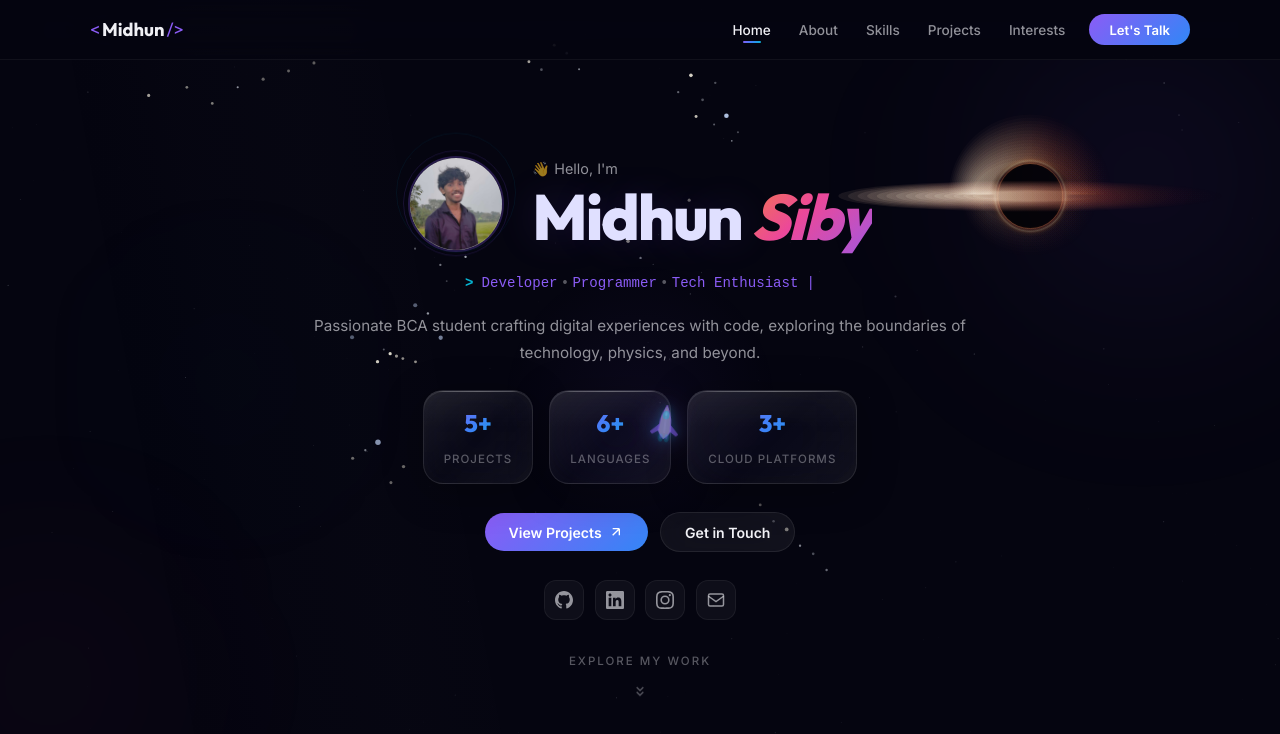
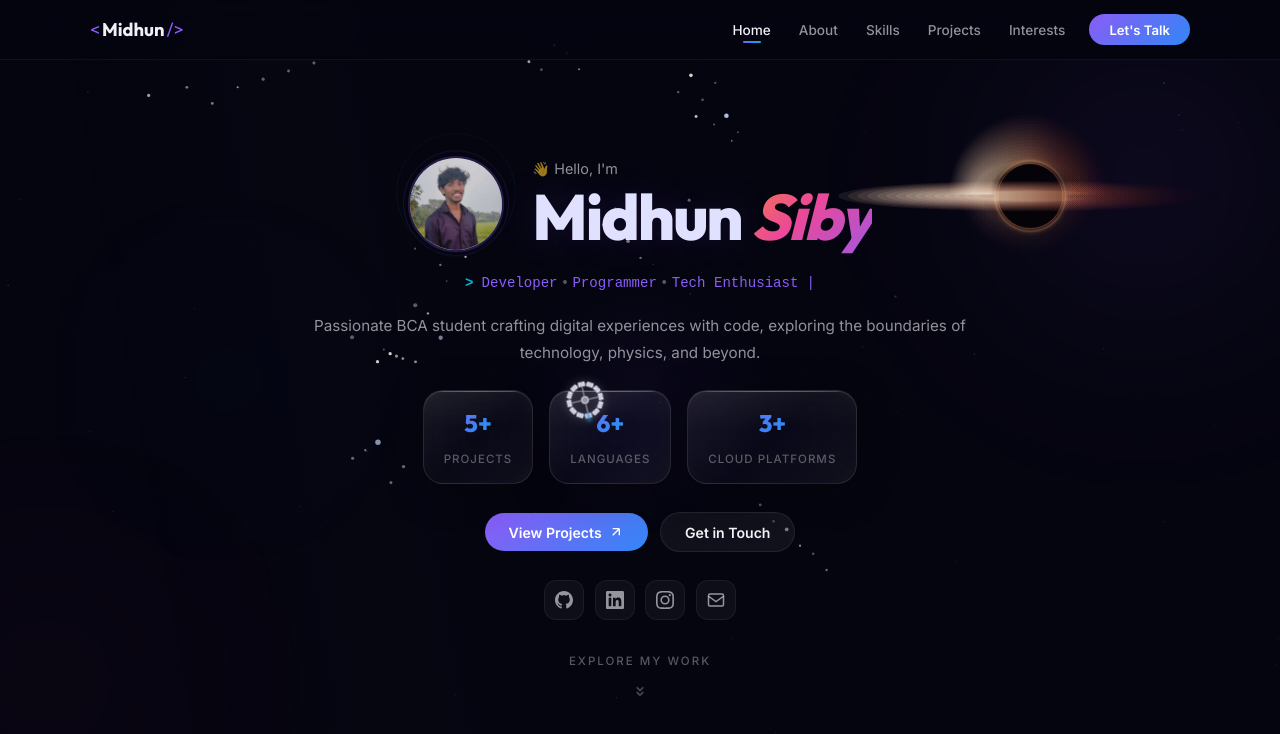
Before and after one commit to midhunsiby7/its_me_midhun, a React (Vite) app: page / in a window 1280 px wide. Shown: the top 734 px of the page. Built offline with nearby package versions, Linux system fonts and the light colour scheme.

Commit message:
feat: redesign cursor to Endurance spacecraft and use velocity-trailing physics

```diff
--- a/src/App.jsx
+++ b/src/App.jsx
@@ -37,9 +37,11 @@ function App() {
 
     let mouseX = window.innerWidth / 2;
     let mouseY = window.innerHeight / 2;
-    let craftX = mouseX + 30, craftY = mouseY + 30;
+    let lastMouseX = mouseX, lastMouseY = mouseY;
+    let craftX = mouseX, craftY = mouseY;
     let vx = 0, vy = 0;
     let craftAngle = 0;
+    let trailAngle = 0;
     let glowX = mouseX, glowY = mouseY;
 
     // Trail particles
@@ -59,30 +61,39 @@ function App() {
     let particles = [];
 
     const onMove = (e) => {
+      lastMouseX = mouseX;
+      lastMouseY = mouseY;
       mouseX = e.clientX;
       mouseY = e.clientY;
+
+      const dx = mouseX - lastMouseX;
+      const dy = mouseY - lastMouseY;
+      if (Math.sqrt(dx * dx + dy * dy) > 1.5) {
+        trailAngle = Math.atan2(dy, dx);
+      }
     };
     document.addEventListener('mousemove', onMove);
 
     const loop = () => {
-      // Offset target so the native Windows cursor is fully visible
-      const targetX = mouseX + 25;
-      const targetY = mouseY + 25;
+      // Spacecraft trails consistently BEHIND the direction of mouse movement
+      const trailDistance = 55; // Fixed space between cursor and Endurance
+      const targetX = mouseX - Math.cos(trailAngle) * trailDistance;
+      const targetY = mouseY - Math.sin(trailAngle) * trailDistance;
 
-      // Realistic spring physics for smooth, organic floating movement
-      const ax = (targetX - craftX) * 0.015; // Spring stiffness
-      const ay = (targetY - craftY) * 0.015;
+      // Realistic, slow spring physics for a heavy, massive spacecraft feel
+      const ax = (targetX - craftX) * 0.007; // Very soft spring
+      const ay = (targetY - craftY) * 0.007;
       vx += ax;
       vy += ay;
-      vx *= 0.88; // Damping (friction)
-      vy *= 0.88;
+      vx *= 0.93; // High friction so it floats smoothly
+      vy *= 0.93;
 
       craftX += vx;
       craftY += vy;
 
       // Rotate naturally towards the current velocity vector
       const speed = Math.sqrt(vx * vx + vy * vy);
-      if (speed > 0.5) {
+      if (speed > 0.1) {
         const targetAngle = Math.atan2(vy, vx) * (180 / Math.PI) + 90;
         let angleDiff = targetAngle - craftAngle;
 
@@ -90,10 +101,10 @@ function App() {
         while (angleDiff > 180) angleDiff -= 360;
         while (angleDiff < -180) angleDiff += 360;
 
-        craftAngle += angleDiff * 0.08; // Smooth, slow rotation easing
+        craftAngle += angleDiff * 0.05; // Very slow, graceful rotation easing
       } else {
         // Very subtle idle floating rotation when still
-        craftAngle += Math.sin(Date.now() * 0.002) * 0.2;
+        craftAngle += Math.sin(Date.now() * 0.001) * 0.1;
       }
 
       craft.style.left = craftX + 'px';
@@ -107,11 +118,11 @@ function App() {
       glow.style.top = glowY + 'px';
 
       // Emit trail particles based on speed
-      if (speed > 1.5) {
+      if (speed > 1.2) {
         const angleRad = (craftAngle - 90) * (Math.PI / 180);
-        // Engine position (behind the spacecraft)
-        const engineX = craftX - Math.cos(angleRad) * 16;
-        const engineY = craftY - Math.sin(angleRad) * 16;
+        // Engine position (behind the Endurance ring, radius ~24)
+        const engineX = craftX - Math.cos(angleRad) * 22;
+        const engineY = craftY - Math.sin(angleRad) * 22;
 
         // Add particle with slight randomness
         particles.push({
@@ -181,25 +192,37 @@ function App() {
     <div className="app">
       <Starfield />
       <div ref={glowRef} className="cursor-glow" />
-      {/* Realistic spacecraft SVG cursor — larger and detailed */}
-      <svg ref={craftRef} className="cursor-spacecraft" width="36" height="44" viewBox="0 0 36 44" fill="none" xmlns="http://www.w3.org/2000/svg">
-        {/* Main fuselage */}
-        <path d="M18 2 C18 2 22 10 23 16 L24 28 L22 32 L18 36 L14 32 L12 28 L13 16 C14 10 18 2 18 2Z" fill="rgba(180, 160, 220, 0.6)" stroke="rgba(139, 92, 246, 0.8)" strokeWidth="0.6"/>
-        {/* Cockpit window */}
-        <ellipse cx="18" cy="12" rx="3" ry="4" fill="rgba(6, 182, 212, 0.35)" stroke="rgba(6, 182, 212, 0.5)" strokeWidth="0.4"/>
-        <ellipse cx="18" cy="11" rx="1.5" ry="2" fill="rgba(100, 220, 255, 0.25)"/>
-        {/* Left wing */}
-        <path d="M12 22 L4 30 L6 32 L12 28Z" fill="rgba(139, 92, 246, 0.5)" stroke="rgba(139, 92, 246, 0.6)" strokeWidth="0.4"/>
-        {/* Right wing */}
-        <path d="M24 22 L32 30 L30 32 L24 28Z" fill="rgba(139, 92, 246, 0.5)" stroke="rgba(139, 92, 246, 0.6)" strokeWidth="0.4"/>
-        {/* Center stripe */}
-        <path d="M18 6 L18 30" stroke="rgba(200, 180, 255, 0.2)" strokeWidth="0.8"/>
-        {/* Engine glow — left */}
-        <ellipse cx="15" cy="35" rx="2.5" ry="4" fill="rgba(6, 182, 212, 0.2)"/>
-        <ellipse cx="15" cy="34" rx="1.2" ry="2.5" fill="rgba(139, 92, 246, 0.25)"/>
-        {/* Engine glow — right */}
-        <ellipse cx="21" cy="35" rx="2.5" ry="4" fill="rgba(6, 182, 212, 0.2)"/>
-        <ellipse cx="21" cy="34" rx="1.2" ry="2.5" fill="rgba(139, 92, 246, 0.25)"/>
+      {/* Endurance Spacecraft SVG (Interstellar) */}
+      <svg ref={craftRef} className="cursor-spacecraft" width="56" height="56" viewBox="0 0 56 56" fill="none" xmlns="http://www.w3.org/2000/svg" style={{ filter: 'drop-shadow(0px 0px 4px rgba(255,255,255,0.2))' }}>
+        {/* Central Hub */}
+        <circle cx="28" cy="28" r="4" fill="rgba(200, 200, 210, 0.9)" />
+        <circle cx="28" cy="28" r="2" fill="rgba(100, 100, 110, 0.8)" />
+
+        {/* Connection Spokes */}
+        <line x1="28" y1="12" x2="28" y2="44" stroke="rgba(160, 160, 175, 0.7)" strokeWidth="1.5" />
+        <line x1="12" y1="28" x2="44" y2="28" stroke="rgba(160, 160, 175, 0.7)" strokeWidth="1.5" />
+
+        {/* Main Ring */}
+        <circle cx="28" cy="28" r="16" stroke="rgba(140, 140, 155, 0.8)" strokeWidth="1.5" />
+
+        {/* 12 Ring Modules */}
+        {Array.from({ length: 12 }).map((_, i) => {
+          const angle = (i * 30) * (Math.PI / 180);
+          const x = 28 + Math.cos(angle) * 16;
+          const y = 28 + Math.sin(angle) * 16;
+          const rot = i * 30 + 90; // Align module tangent to the ring
+          return (
+            <g key={i} transform={`rotate(${rot} ${x} ${y})`}>
+              <rect x={x - 3.5} y={y - 2.5} width="7" height="5" rx="0.5" fill="rgba(230, 230, 245, 0.95)" stroke="rgba(80, 80, 95, 0.8)" strokeWidth="0.5" />
+              <line x1={x - 1} y1={y - 2.5} x2={x - 1} y2={y + 2.5} stroke="rgba(80, 80, 95, 0.5)" strokeWidth="0.5" />
+              <line x1={x + 1} y1={y - 2.5} x2={x + 1} y2={y + 2.5} stroke="rgba(80, 80, 95, 0.5)" strokeWidth="0.5" />
+            </g>
+          );
+        })}
+
+        {/* Subtle Engine Glow at the bottom rear module */}
+        <ellipse cx="28" cy="46" rx="3.5" ry="5" fill="rgba(6, 182, 212, 0.3)" filter="blur(1px)" />
+        <ellipse cx="28" cy="45" rx="1.5" ry="3" fill="rgba(139, 92, 246, 0.4)" />
       </svg>
       <Navbar activePage={activePage} onNavigate={handleNavigate} />
       <div className="page-wrapper" ref={pageRef}>
```
